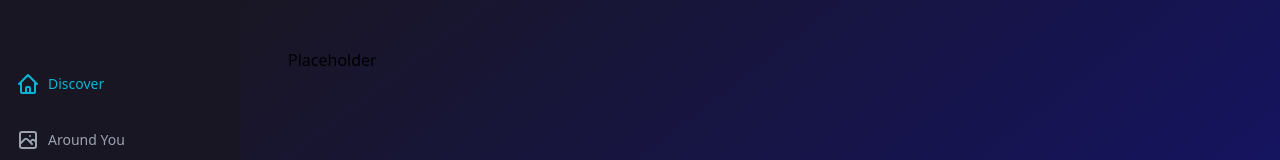
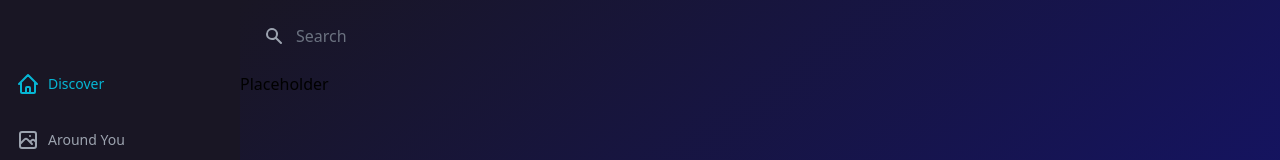
Before and after one commit to swz22/crescendo, a React (Vite) app: page / in a window 1280 px wide. Shown: the top 160 px of the page. Built offline with nearby package versions, Linux system fonts and the light colour scheme.

Commit message:
create searchbar component

```diff
--- a/src/App.jsx
+++ b/src/App.jsx
@@ -1,9 +1,10 @@
-import { Sidebar } from "./components";
+import { Sidebar, Searchbar } from "./components";
 
 const App = () => (
   <div className="flex">
     <Sidebar />
-    <div className="flex-1 flex flex-col bg-gradient-to-br from-black to-[#121286] sm:p-12 p-6">
+    <div className="flex-1 flex flex-col bg-gradient-to-br from-black to-[#121286]">
+      <Searchbar />
       Placeholder
     </div>
   </div>
--- /dev/null
+++ b/src/components/Searchbar.jsx
@@ -0,0 +1,36 @@
+import { useState } from 'react';
+import { useNavigate } from 'react-router-dom';
+import { SearchIcon } from '@heroicons/react/solid';
+
+const Searchbar = () => {
+  const navigate = useNavigate();
+  const [searchTerm, setSearchTerm] = useState('');
+
+  const handleSubmit = (e) => {
+    e.preventDefault();
+
+    navigate(`/search/${searchTerm}`);
+  };
+
+  return (
+    <form onSubmit={handleSubmit} className="p-6 text-gray-400 focus-within:text-gray-600">
+      <label htmlFor="search-field" className="sr-only">
+        Search all songs
+      </label>
+      <div className="flex flex-row justify-start items-center">
+        <SearchIcon aria-hidden="true" className="w-5 h-5 " />
+        <input
+          name="search-field"
+          id="search-field"
+          className="flex-1 bg-transparent border-none placeholder-gray-500 outline-none text-base text-white ml-3"
+          placeholder="Search"
+          type="search"
+          value={searchTerm}
+          onChange={(e) => setSearchTerm(e.target.value)}
+        />
+      </div>
+    </form>
+  );
+};
+
+export default Searchbar;
--- a/src/components/index.js
+++ b/src/components/index.js
@@ -1,3 +1,4 @@
 import Sidebar from "./Sidebar";
+import Searchbar from "./Searchbar";
 
-export { Sidebar };
+export { Sidebar, Searchbar };
```
